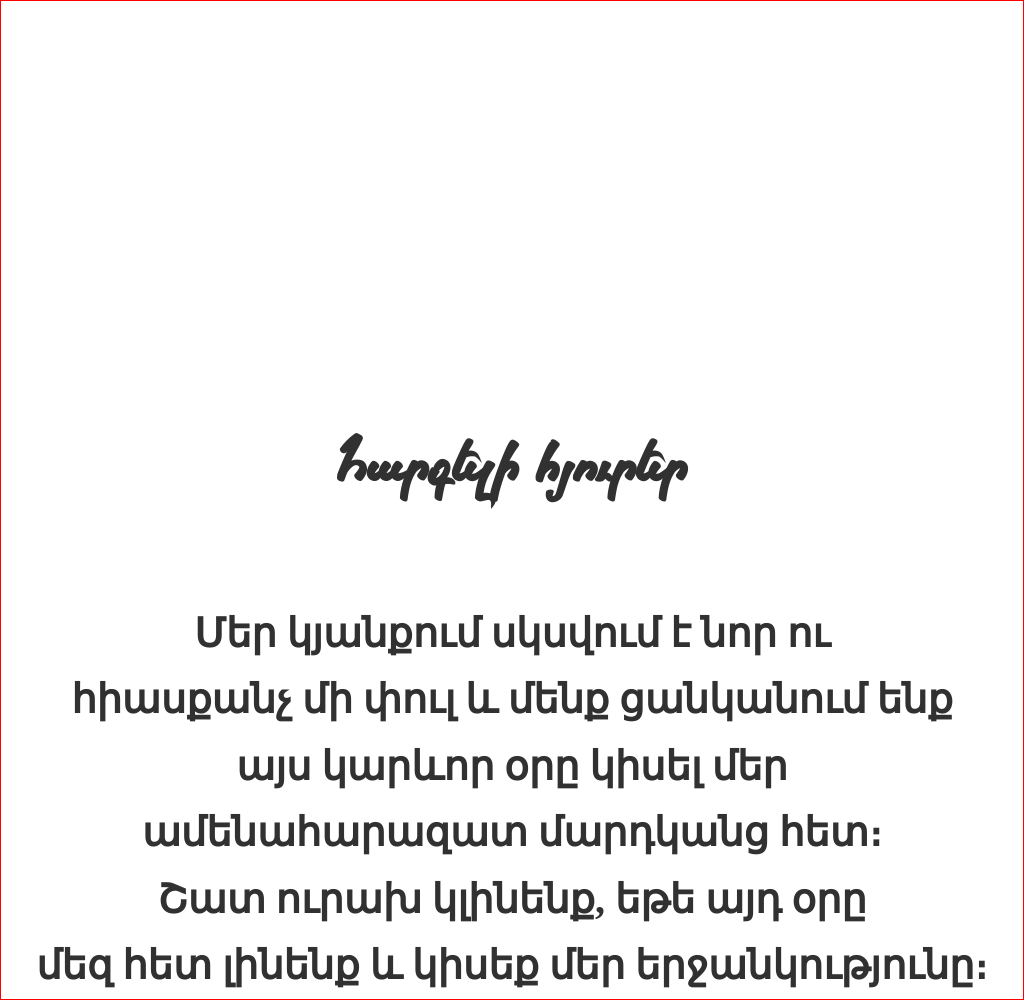
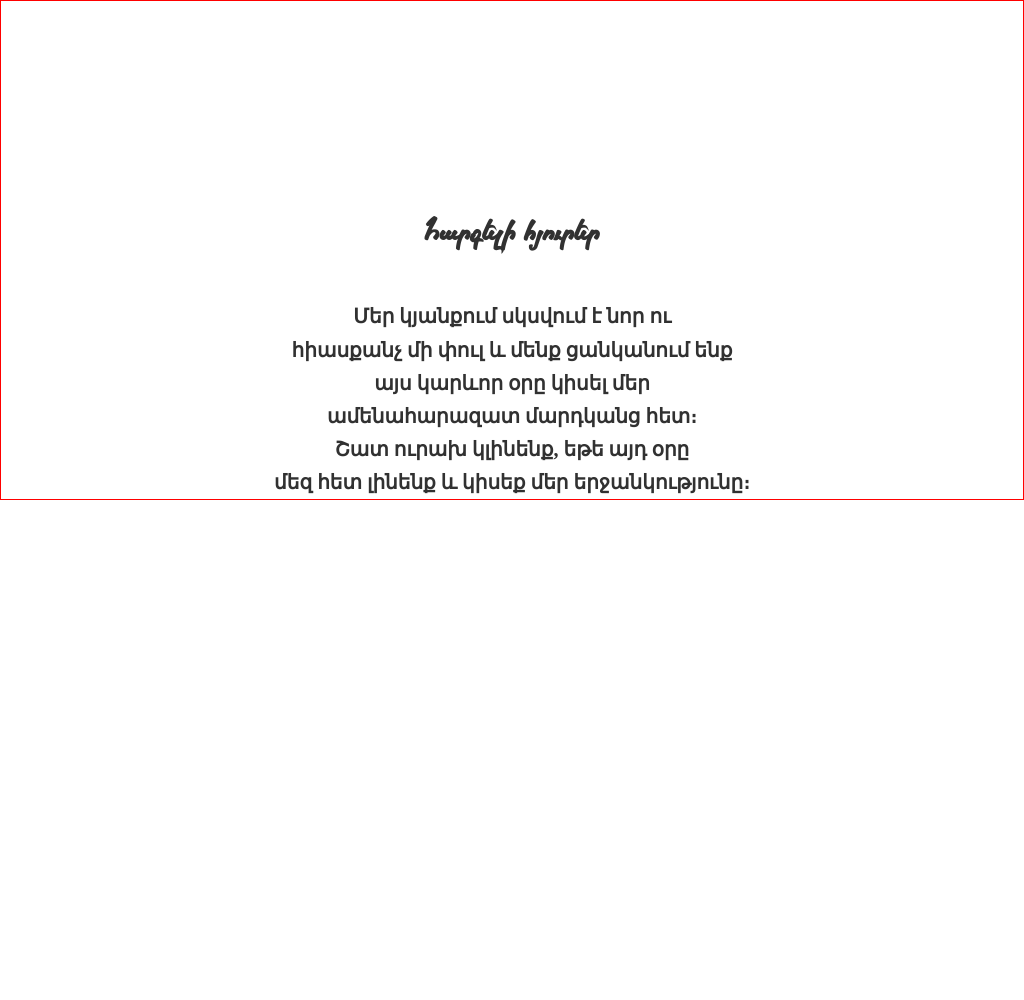
Before and after one commit to Davit357/Davit357.github.io, a plain HTML site: page index.html in a window 1024 px wide. Shown: the part 2063-3063 px from the top of the page. After the commit the page ends 2563 px from the top, so only its background shows below. Drawn offline with Linux system fonts and the light colour scheme.

Commit message:
Update style.css

```diff
--- a/style.css
+++ b/style.css
@@ -169,7 +169,6 @@ header {
     font-weight: bold;
     color: #313131;
     font-size: 100px;
-    margin-bottom: 100px;
 }
 
 .sec1Wrapper {
@@ -197,12 +196,13 @@ header {
         font-size: 80px;
     }
     .sec1 {
-        height: 1000px;
+        height: 500px;
     }
     .dearGuests  {
-        font-size: 60px;
+        font-size: 30px;
+        margin-bottom: 50px;
     }
     .sec1Wrapper > span {
-        font-size: 40px;
+        font-size: 20px;
     }
 }
```
